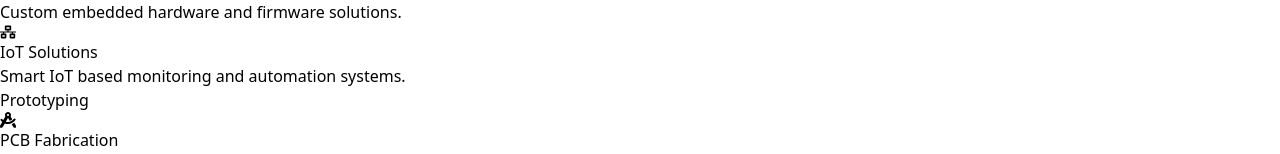
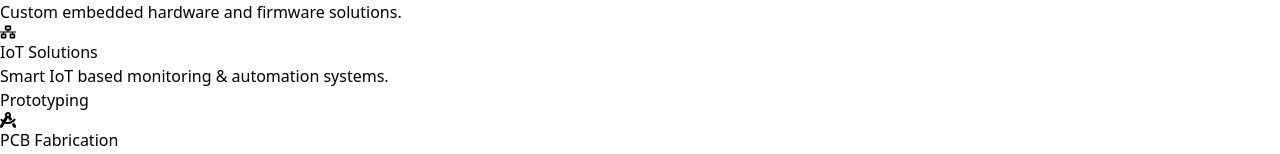
Before and after one commit to KARASALEELALAKSHMI/ElectricalWebsite, a React (Vite) app: page / in a window 1280 px wide. Shown: the part 1869-2023 px from the top of the page. Built offline with nearby package versions, Linux system fonts and the light colour scheme.

Commit message:
Service.jsx

```diff
--- a/src/components/Services.jsx
+++ b/src/components/Services.jsx
@@ -6,7 +6,7 @@ const services = [
     category: "Development",
     items: [
       { icon: <FaMicrochip />, title: "Embedded System Design", desc: "Custom embedded hardware and firmware solutions." },
-      { icon: <FaNetworkWired />, title: "IoT Solutions", desc: "Smart IoT based monitoring and automation systems." },
+      { icon: <FaNetworkWired />, title: "IoT Solutions", desc: "Smart IoT based monitoring & automation systems." },
     ],
   },
   {
```
